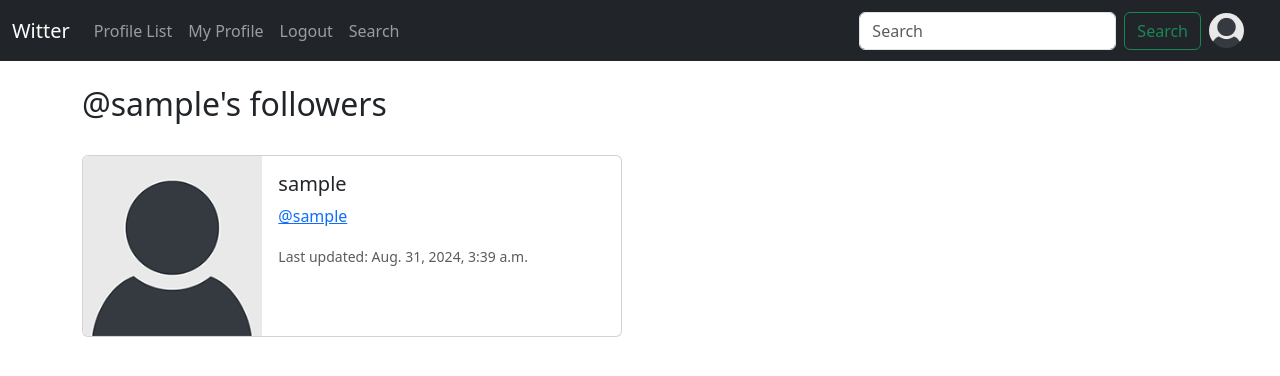
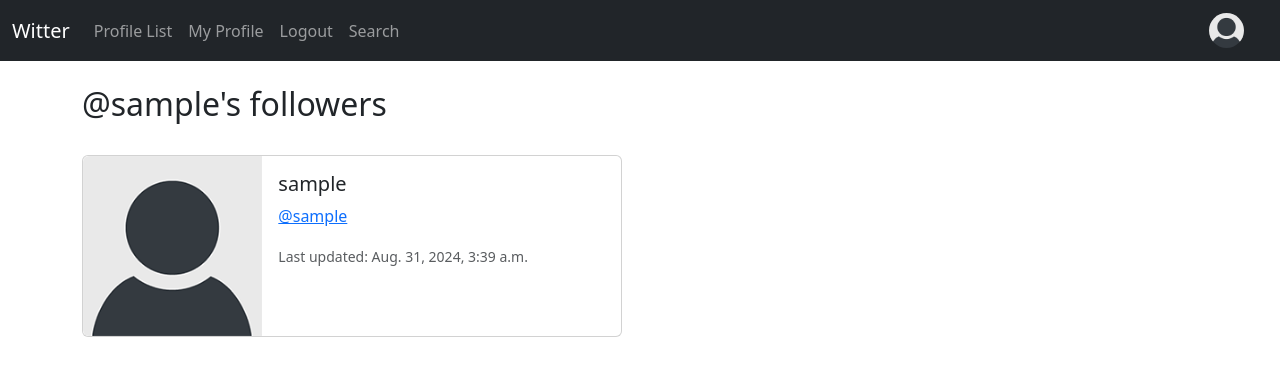
Before and after one commit to chriseborowski/witter, a Django app: page /profile/followers/1 in a window 1280 px wide. Shown: the top 376 px of the page. Run offline with Django 5.2, Linux system fonts and the light colour scheme; the visitor is signed in with stand-in values (Sample User, id 1); data comes from the database, SQL or seed files in the repository; some libraries are stand-ins or nearby versions.

Commit message:
Delete search window from top menu navbar

```diff
--- a/social/witter/templates/navbar.html
+++ b/social/witter/templates/navbar.html
@@ -33,11 +33,6 @@
           </li>
 
       </ul>
-      <form class="d-flex" role="search" action="{% url 'search' %}" method="GET">
-        {% csrf_token %}
-        <input class="form-control me-2" type="search" placeholder="Search" aria-label="Search">
-        <button class="btn btn-outline-success" type="submit">Search</button>
-      </form>
 
       {% if user.is_authenticated %}
 
```
